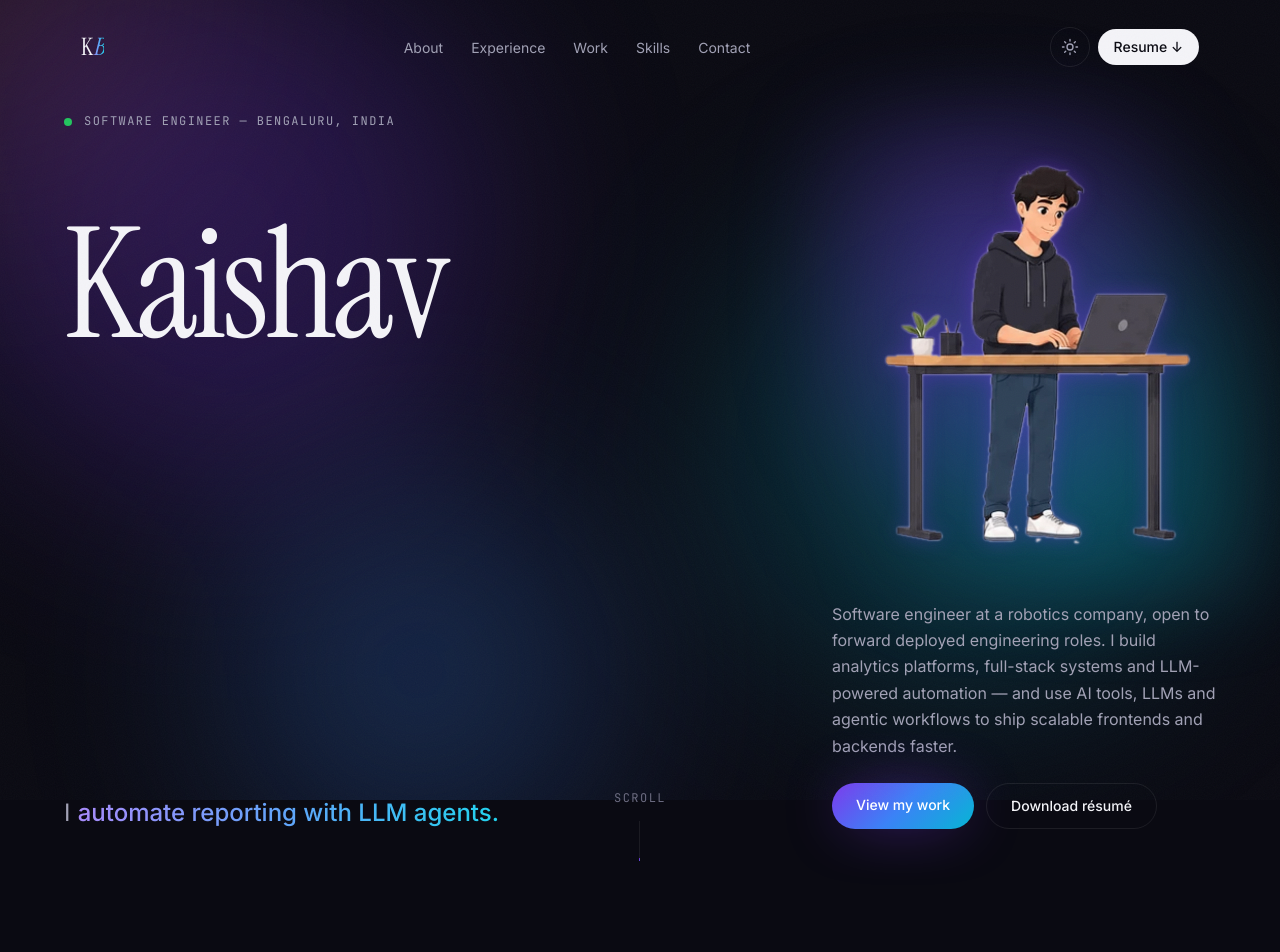
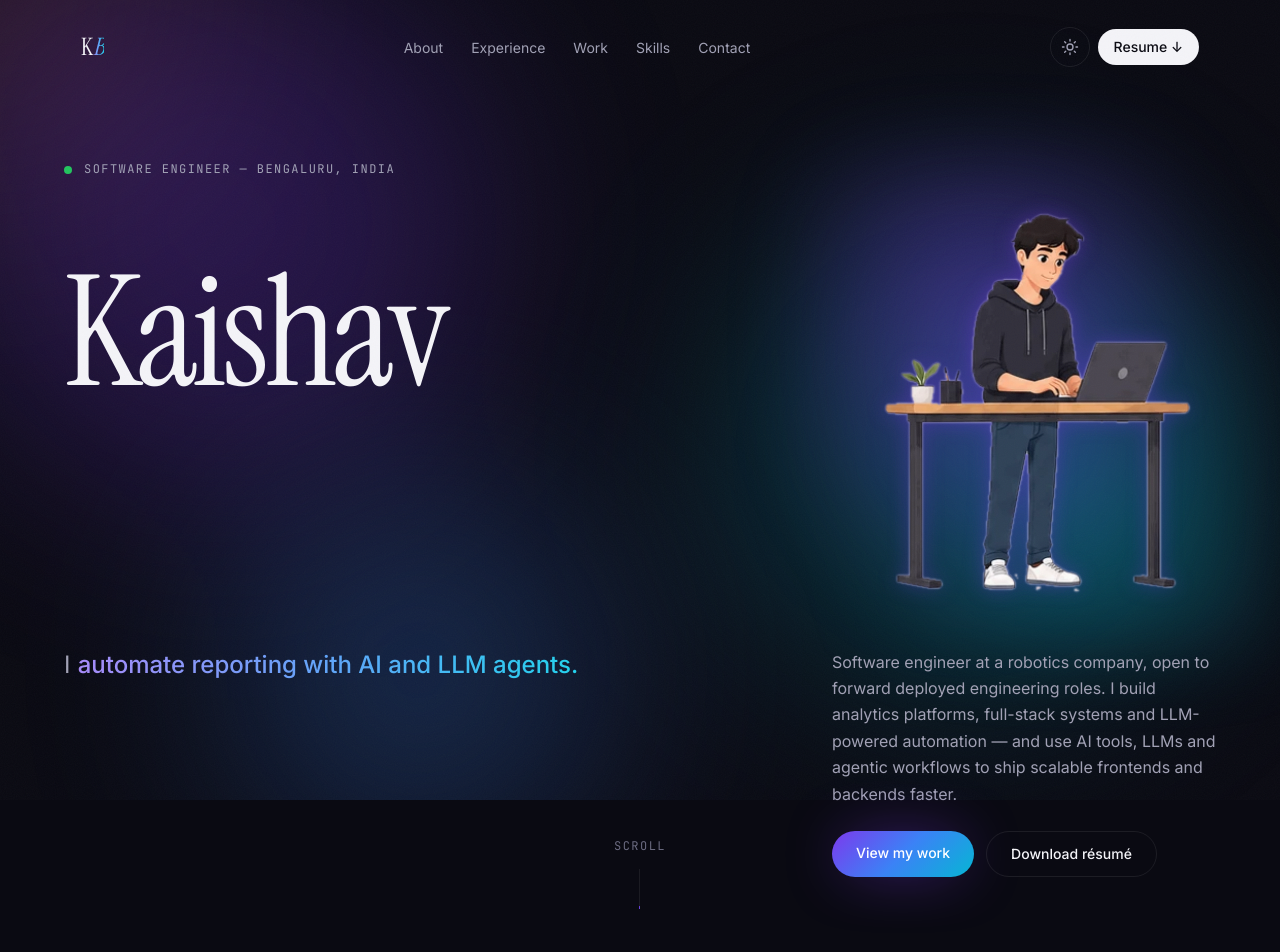
Before and after one commit to Kaishav65/portfolio, a Next.js app: page / in a window 1280 px wide. Shown: the top 952 px of the page. Built offline with nearby package versions, Linux system fonts and the light colour scheme.

Commit message:
moved rotating line to top

```diff
--- a/components/sections/Hero.tsx
+++ b/components/sections/Hero.tsx
@@ -79,7 +79,7 @@ export function Hero() {
   });
 
   return (
-    <section ref={ref} id="top" className="relative flex min-h-svh flex-col justify-center pt-28 pb-16">
+    <section ref={ref} id="top" className="relative flex min-h-svh flex-col justify-center pt-40 pb-16">
       <motion.div style={{ y, opacity }} className="container-page">
         <motion.p {...fade(0.1)} className="label-mono mb-8 flex items-center gap-3 text-muted">
           <span className="relative flex size-2">
@@ -118,7 +118,7 @@ export function Hero() {
           </motion.div>
         </div>
 
-        <div className="mt-10 grid gap-10 md:mt-14 md:grid-cols-12 md:items-end">
+        <div className="mt-10 grid gap-10 md:mt-14 md:grid-cols-12 md:items-start">
           <motion.div {...fade(0.9)} className="md:col-span-7">
             <RotatingLine />
           </motion.div>
--- a/content/data.ts
+++ b/content/data.ts
@@ -9,10 +9,10 @@ export const profile = {
   intro:
     "Software engineer at a robotics company, open to forward deployed engineering roles. I build analytics platforms, full-stack systems and LLM-powered automation — and use AI tools, LLMs and agentic workflows to ship scalable frontends and backends faster.",
   rotatingLines: [
-    "build analytics for robot fleets.",
-    "ship fullstack system end to end.",
-    "automate reporting with LLM agents.",
-    "deploy AI solutions alongside users/client.",
+    "build analytics and visualization for real time data.",
+    "ship full-stack systems end to end.",
+    "automate reporting with AI and LLM agents.",
+    "deploy AI solutions alongside users on client site.",
     "craft pixel-perfect React interfaces.",
     "ship faster with AI-powered workflows.",
   ],
```
